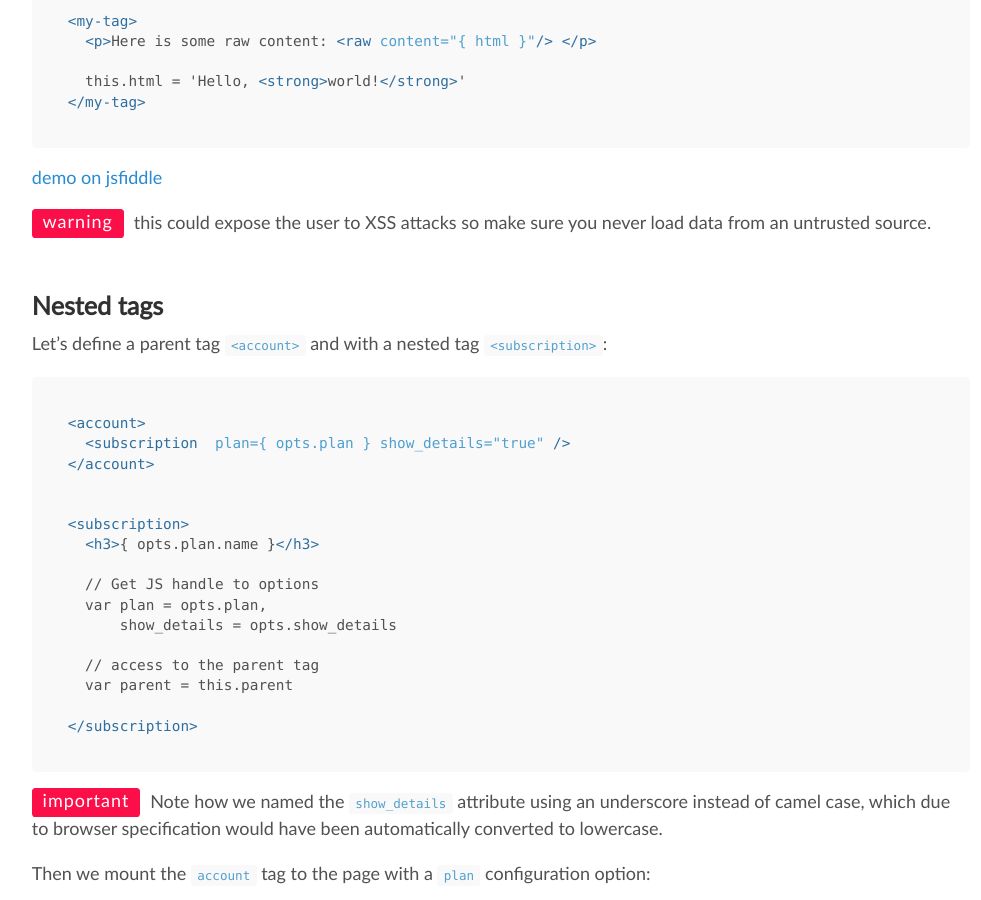
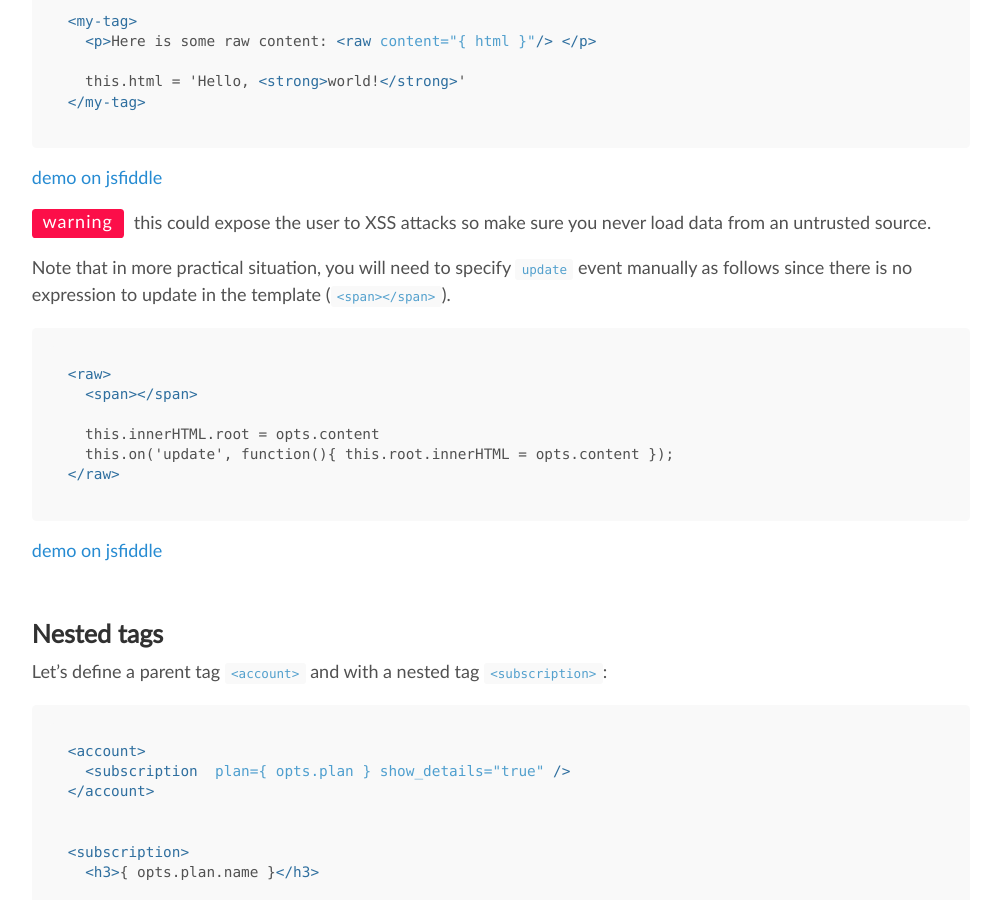
Before and after one commit to riot/riot.github.io, a Jekyll site: the page built from guide/index.md, in a window 1280 px wide and 900 px high, scrolled down 15027 px. Shown: the whole window, without its empty margins (139-1120 px from the left). Built offline with Jekyll 4.4.1, drawn with Linux system fonts in a browser that asks for light colours; nearby versions of some CDN libraries; emoji names are drawn with the system emoji font; comment, search, counter and statistics services are not loaded.

Commit message:
Add note for unescaped HTML (#194)
* Add note for unescaped HTML

* typo

* Remove unnecessary bind.

````diff
--- a/guide/index.md
+++ b/guide/index.md
@@ -610,6 +610,20 @@
 
 <span class="tag red">warning</span> this could expose the user to XSS attacks so make sure you never load data from an untrusted source.
 
+Note that in more practical situation, you will need to specify `update` event manually as follows
+since there is no expression to update in the template (`<span></span>`).
+
+```html
+<raw>
+  <span></span>
+
+  this.innerHTML.root = opts.content
+  this.on('update', function(){ this.root.innerHTML = opts.content });
+</raw>
+```
+
+[demo on jsfiddle](http://jsfiddle.net/7m3bvy1d/)
+
 ## Nested tags
 
 Let's define a parent tag `<account>` and with a nested tag `<subscription>`:
````
